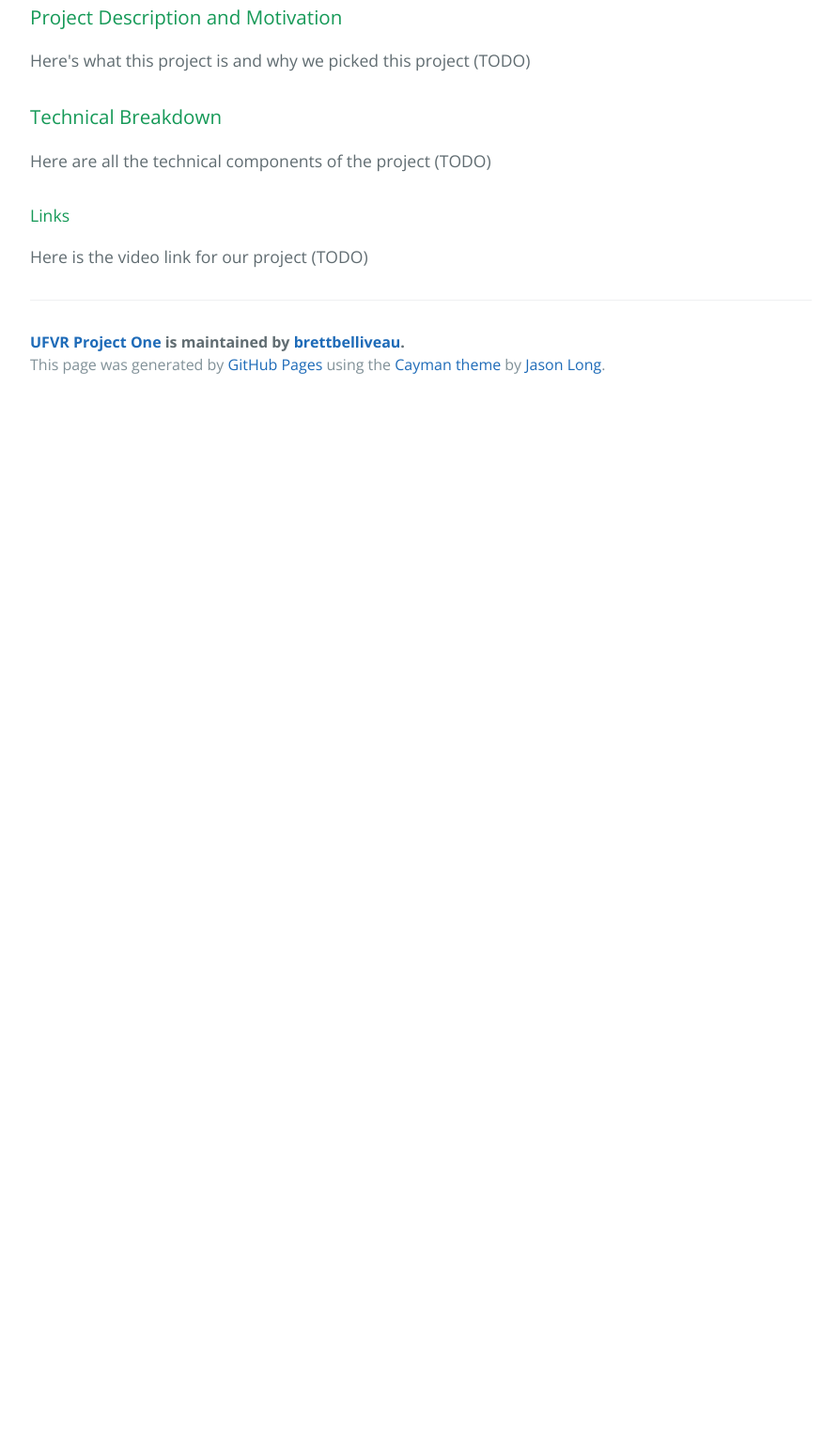
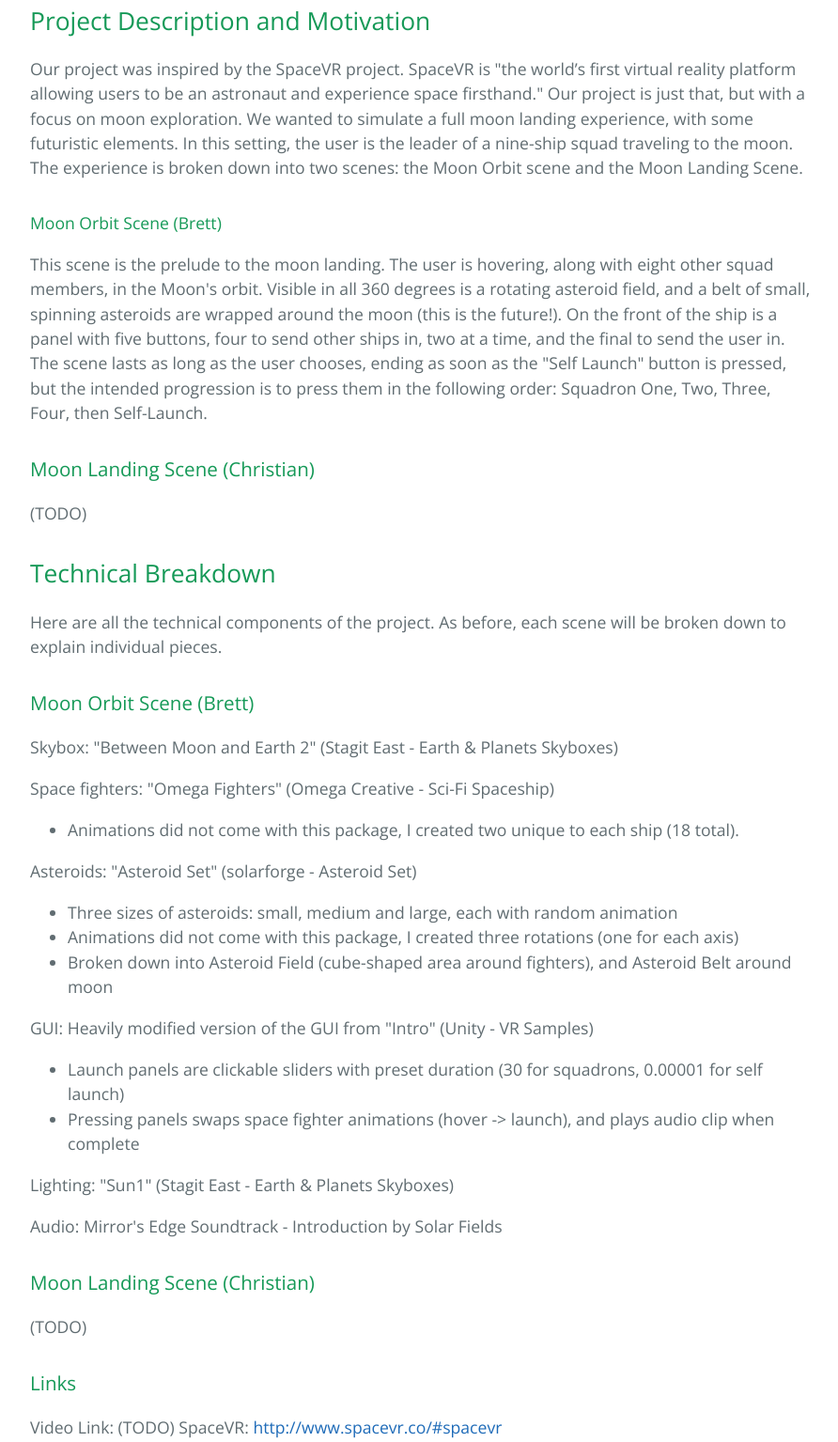
Before and after one commit to brettbelliveau/MoonExplorationVR, a plain HTML site: page index.html in a window 1280 px wide. Shown: the part 412-1947 px from the top of the page at 94% size, without its empty margins (192-1084 px from the left). Before the commit the page ends 844 px from the top, so only its background shows below. Drawn offline with nearby package versions, Linux system fonts and the light colour scheme.

Commit message:
Create gh-pages branch via GitHub

```diff
--- a/index.html
+++ b/index.html
@@ -12,27 +12,73 @@
   <body>
     <section class="page-header">
       <h1 class="project-name">UFVR Project One</h1>
-      <h2 class="project-tagline">Mars exploration scene built using Unity3D.</h2>
+      <h2 class="project-tagline">Moon exploration scene built using Unity3D.</h2>
       <a href="https://github.com/brettbelliveau/UFVR-Project-1" class="btn">View on GitHub</a>
       <a href="https://github.com/brettbelliveau/UFVR-Project-1/zipball/master" class="btn">Download .zip</a>
       <a href="https://github.com/brettbelliveau/UFVR-Project-1/tarball/master" class="btn">Download .tar.gz</a>
     </section>
 
     <section class="main-content">
-      <h3>
-<a id="project-description-and-motivation" class="anchor" href="#project-description-and-motivation" aria-hidden="true"><span aria-hidden="true" class="octicon octicon-link"></span></a>Project Description and Motivation</h3>
+      <h2>
+<a id="project-description-and-motivation" class="anchor" href="#project-description-and-motivation" aria-hidden="true"><span aria-hidden="true" class="octicon octicon-link"></span></a>Project Description and Motivation</h2>
 
-<p>Here's what this project is and why we picked this project (TODO)</p>
+<p>Our project was inspired by the SpaceVR project. SpaceVR is "the world’s first virtual reality platform allowing users to be an astronaut and experience space firsthand." Our project is just that, but with a focus on moon exploration. We wanted to simulate a full moon landing experience, with some futuristic elements. In this setting, the user is the leader of a nine-ship squad traveling to the moon. The experience is broken down into two scenes: the Moon Orbit scene and the Moon Landing Scene.</p>
+
+<h4>
+<a id="moon-orbit-scene-brett" class="anchor" href="#moon-orbit-scene-brett" aria-hidden="true"><span aria-hidden="true" class="octicon octicon-link"></span></a>Moon Orbit Scene (Brett)</h4>
+
+<p>This scene is the prelude to the moon landing. The user is hovering, along with eight other squad members, in the Moon's orbit. Visible in all 360 degrees is a rotating asteroid field, and a belt of small, spinning asteroids are wrapped around the moon (this is the future!). On the front of the ship is a panel with five buttons, four to send other ships in, two at a time, and the final to send the user in. The scene lasts as long as the user chooses, ending as soon as the "Self Launch" button is pressed, but the intended progression is to press them in the following order: Squadron One, Two, Three, Four, then Self-Launch.</p>
 
 <h3>
-<a id="technical-breakdown" class="anchor" href="#technical-breakdown" aria-hidden="true"><span aria-hidden="true" class="octicon octicon-link"></span></a>Technical Breakdown</h3>
+<a id="moon-landing-scene-christian" class="anchor" href="#moon-landing-scene-christian" aria-hidden="true"><span aria-hidden="true" class="octicon octicon-link"></span></a>Moon Landing Scene (Christian)</h3>
 
-<p>Here are all the technical components of the project (TODO)</p>
+<p>(TODO)</p>
 
-<h4>
-<a id="links" class="anchor" href="#links" aria-hidden="true"><span aria-hidden="true" class="octicon octicon-link"></span></a>Links</h4>
+<h2>
+<a id="technical-breakdown" class="anchor" href="#technical-breakdown" aria-hidden="true"><span aria-hidden="true" class="octicon octicon-link"></span></a>Technical Breakdown</h2>
 
-<p>Here is the video link for our project (TODO) </p>
+<p>Here are all the technical components of the project. As before, each scene will be broken down to explain individual pieces.</p>
+
+<h3>
+<a id="moon-orbit-scene-brett-1" class="anchor" href="#moon-orbit-scene-brett-1" aria-hidden="true"><span aria-hidden="true" class="octicon octicon-link"></span></a>Moon Orbit Scene (Brett)</h3>
+
+<p>Skybox: "Between Moon and Earth 2" (Stagit East - Earth &amp; Planets Skyboxes)</p>
+
+<p>Space fighters: "Omega Fighters" (Omega Creative - Sci-Fi Spaceship)</p>
+
+<ul>
+<li>Animations did not come with this package, I created two unique to each ship (18 total).</li>
+</ul>
+
+<p>Asteroids: "Asteroid Set" (solarforge - Asteroid Set)</p>
+
+<ul>
+<li>Three sizes of asteroids: small, medium and large, each with random animation</li>
+<li>Animations did not come with this package, I created three rotations (one for each axis)</li>
+<li>Broken down into Asteroid Field (cube-shaped area around fighters), and Asteroid Belt around moon</li>
+</ul>
+
+<p>GUI: Heavily modified version of the GUI from "Intro" (Unity - VR Samples)</p>
+
+<ul>
+<li>Launch panels are clickable sliders with preset duration (30 for squadrons, 0.00001 for self launch)</li>
+<li>Pressing panels swaps space fighter animations (hover -&gt; launch), and plays audio clip when complete</li>
+</ul>
+
+<p>Lighting: "Sun1" (Stagit East - Earth &amp; Planets Skyboxes)</p>
+
+<p>Audio: Mirror's Edge Soundtrack - Introduction by Solar Fields</p>
+
+<h3>
+<a id="moon-landing-scene-christian-1" class="anchor" href="#moon-landing-scene-christian-1" aria-hidden="true"><span aria-hidden="true" class="octicon octicon-link"></span></a>Moon Landing Scene (Christian)</h3>
+
+<p>(TODO)</p>
+
+<h3>
+<a id="links" class="anchor" href="#links" aria-hidden="true"><span aria-hidden="true" class="octicon octicon-link"></span></a>Links</h3>
+
+<p>Video Link: (TODO)
+SpaceVR: <a href="http://www.spacevr.co/#spacevr">http://www.spacevr.co/#spacevr</a></p>
 
       <footer class="site-footer">
         <span class="site-footer-owner"><a href="https://github.com/brettbelliveau/UFVR-Project-1">UFVR Project One</a> is maintained by <a href="https://github.com/brettbelliveau">brettbelliveau</a>.</span>
```
Also changed, not shown: params.json (+1 -1 lines).
